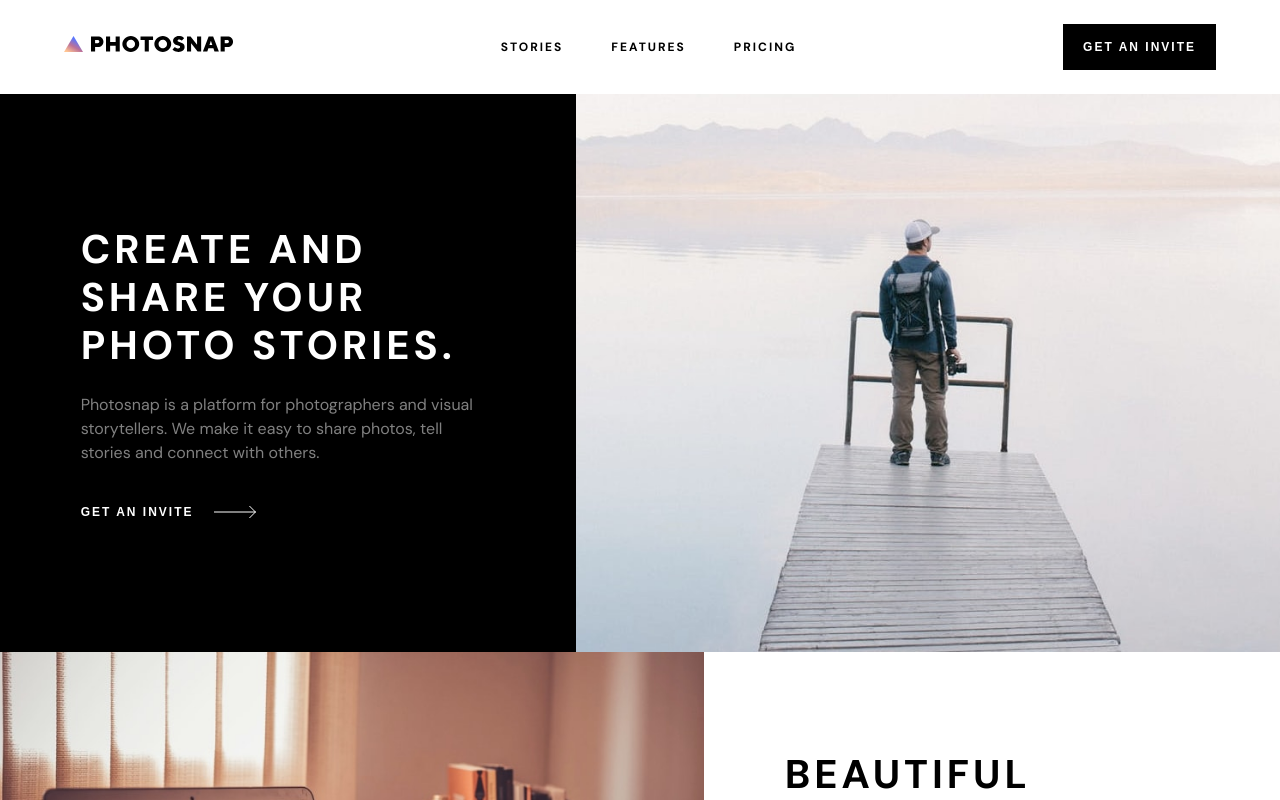
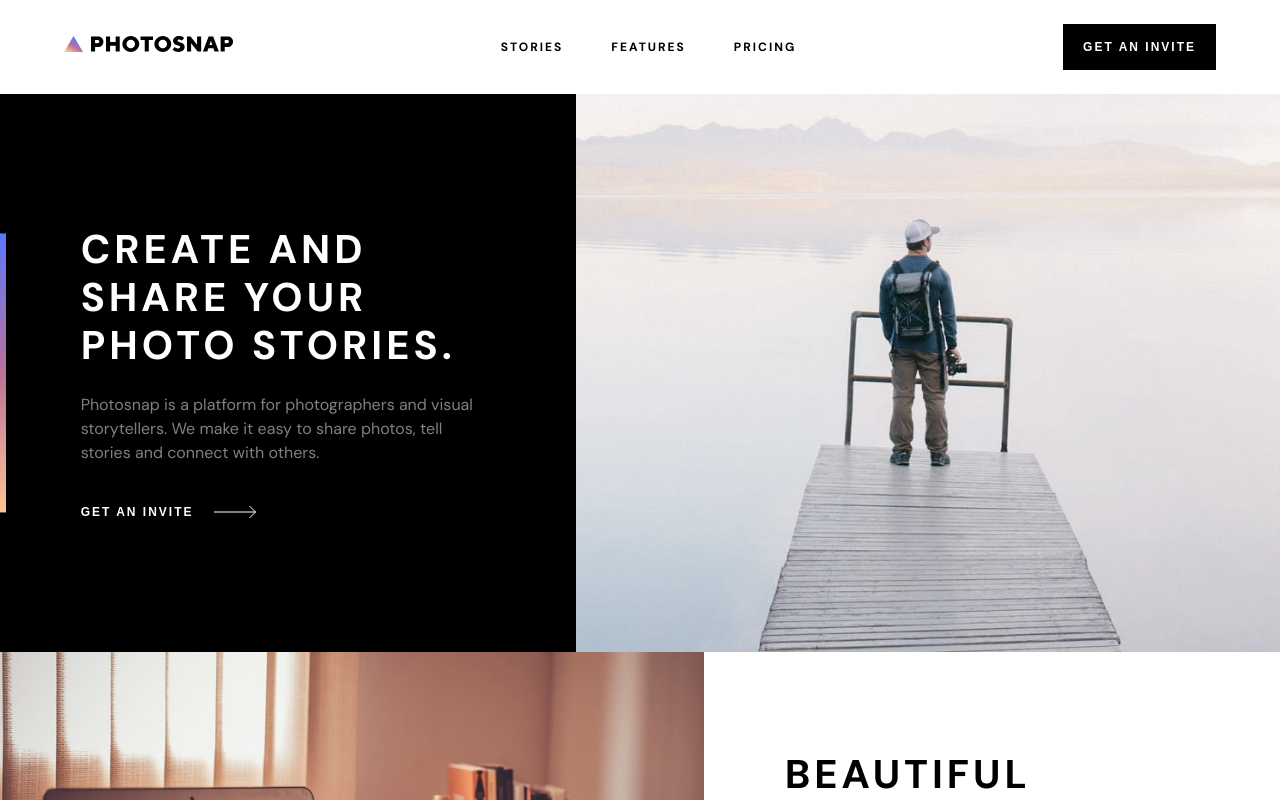
Before and after one commit to thomasthuynh/photosnap, a React (Vite) app: page / in a window 1280 px wide. Shown: the top 800 px of the page. Built offline with nearby package versions, Linux system fonts and the light colour scheme.

Commit message:
Added gradient detail to createAndShare section

```diff
--- a/src/components/Main.tsx
+++ b/src/components/Main.tsx
@@ -32,6 +32,7 @@ const Main = (props: Props) => {
         <div className="createAndShareTextContainer mainTextContainer">
           <div className="wrapper">
             <div className="createAndShareText mainText">
+              <div className="gradient"></div>
               <h1>Create and Share Your Photo Stories.</h1>
               <p>
                 Photosnap is a platform for photographers and visual
--- a/src/scss/_main.scss
+++ b/src/scss/_main.scss
@@ -9,6 +9,7 @@
 .createAndShareTextContainer {
   color: #fff;
   background-color: #000;
+  position: relative;
 
   button {
     color: #fff;
@@ -28,6 +29,10 @@
     display: flex;
     font-size: 1.2rem;
     margin-top: 0.8rem;
+
+    &:hover {
+      opacity: 0.8;
+    }
   }
 }
 
@@ -39,6 +44,14 @@
 
 .arrow {
   margin-left: 2rem;
+}
+
+.gradient {
+  position: absolute;
+  top: 0;
+  height: 0.6rem;
+  width: 12.8rem;
+  background: linear-gradient(to top right, #FFC593, #BC7198, #5A77FF);
 }
 
 @media (min-width: 768px) {
@@ -64,6 +77,16 @@
   .createAndShareImgContainer,
   .designedForEveryoneImgContainer {
     order: 1;
+  }
+
+  .gradient {
+    top: 50%;
+    left: 0;
+    transform: translateY(-50%);
+    height: 50%;
+    max-height: 36rem;
+    width: 0.6rem;
+    background: linear-gradient(to top, #FFC593, #BC7198, #5A77FF);
   }
 }
 
```
